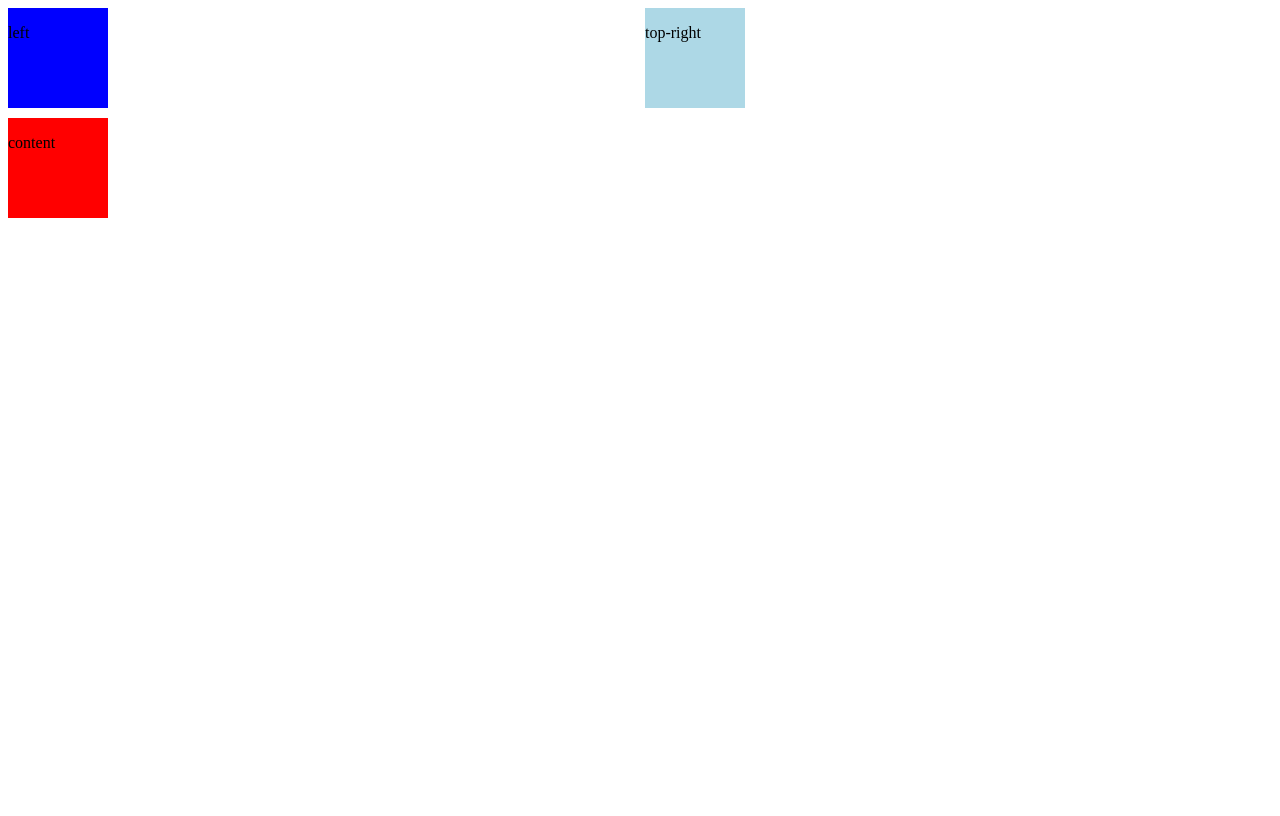
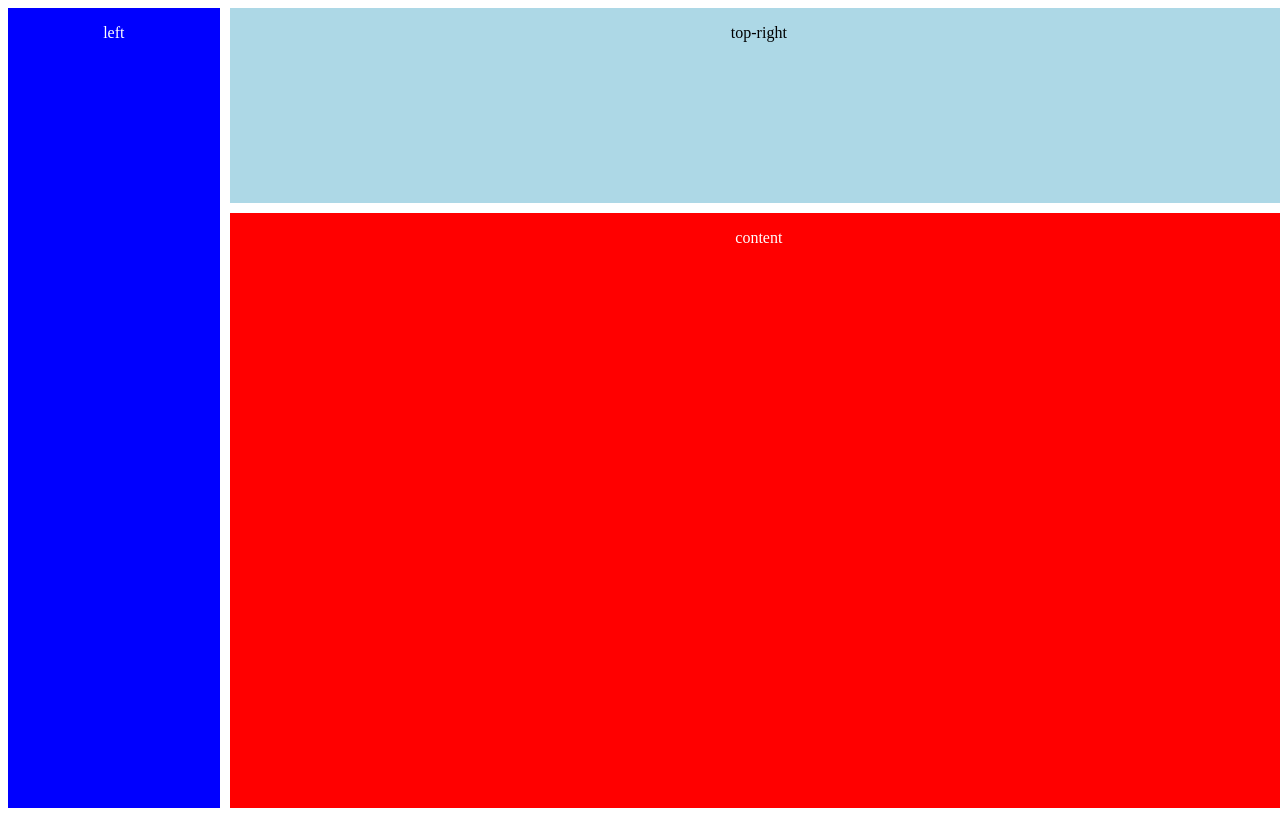
Before and after one commit to AnthonyL7/odin-projects, a plain HTML site: page admin-dashboard/index.html in a window 1280 px wide. Drawn offline with Linux system fonts and the light colour scheme.

Commit message:
New project

```diff
--- a/admin-dashboard/style.css
+++ b/admin-dashboard/style.css
@@ -1,32 +1,42 @@
 body {
   box-sizing: border-box;
-
+  height: 100%;
+  width: 100%
 }
 
 #container {
   display: grid;
-  grid-template-columns: 1fr 1fr;
-  grid-template-rows: auto auto;
+  grid-template: 1fr 3fr / 1fr 5fr ;
   gap: 10px;
+  height: 100vh;
 }
 
 .left {
-  width: 100px;
-  height: 100px;
+  width: 100%;
+  height: 100%;
   background-color: blue;
-  color: black;
+  color: white;
+  text-align: center;
+  grid-row: 1/4;
+  grid-column: 1/2;
 }
 
 .top-right {
-  width: 100px;
-  height: 100px;
+  width: 100%;
+  height: 100%;
   background-color: lightblue;
   color: black;
+  text-align: center;
+  grid-row: 1;
+  grid-column: 2 / 3
 }
 
 .content {
-  width: 100px;
-  height: 100px;
+  width: 100%;
+  height: 100%;
   background-color: red;
-  color: black;
+  color: white;
+  text-align: center;
+  grid-row: 2/4;
+  grid-column: 2/3;
 }
```
